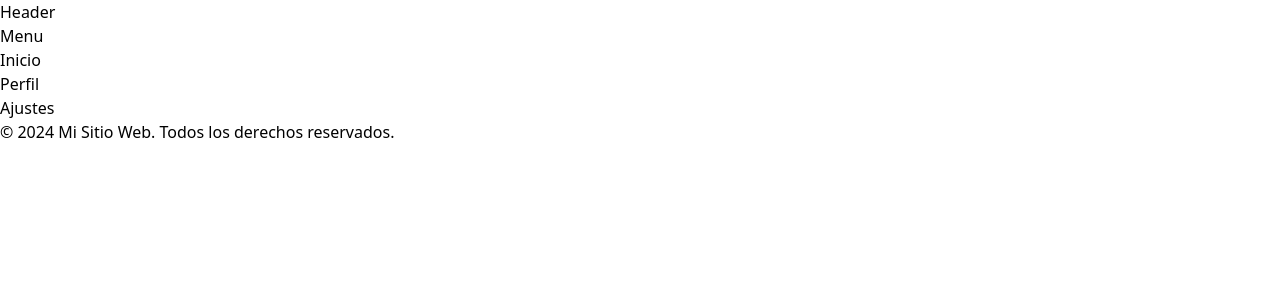
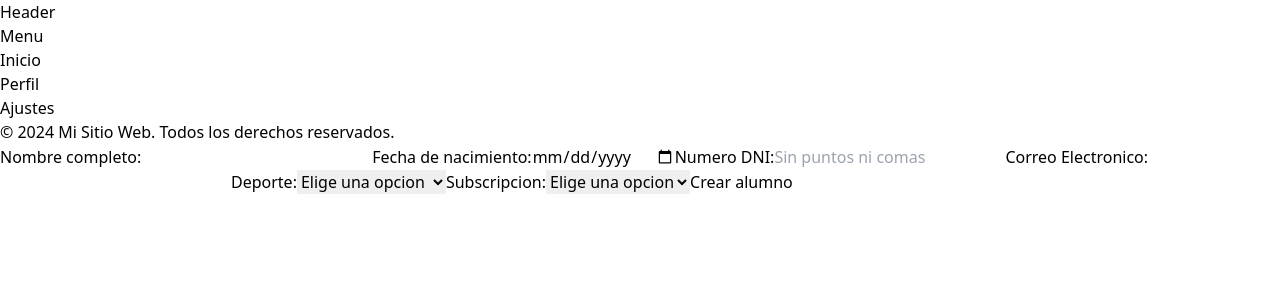
Before and after one commit to No-Country-simulation/s16-24-t-java-react, a React (Vite) app in the folder client/: page / in a window 1280 px wide. Shown: the top 300 px of the page. Built offline with nearby package versions, Linux system fonts and the light colour scheme.

Commit message:
created: 'createUser.jsx' without styles

```diff
--- a/client/src/App.jsx
+++ b/client/src/App.jsx
@@ -1,6 +1,8 @@
 import Home from "../src/components/home/home.jsx"; // Importa el componente home
 import axios from "axios";
 import "./App.css";
+
+import CreateUser from "./components/modals/createUser.jsx";
 
 axios.defaults.baseURL = "";
 
@@ -10,6 +12,8 @@ function App() {
 			<div className="App">
 				<Home /> {/* Renderiza el componente home */}
 			</div>
+
+			<CreateUser />
 		</>
 	);
 }
--- /dev/null
+++ b/client/src/components/modals/createUser.jsx
@@ -0,0 +1,149 @@
+import React, { useState } from 'react';
+import isEmail from 'validator/lib/isEmail';
+import axios from "axios"
+
+const deportes = [ //  actividades (esta hardcodeado)
+	{
+		id: "football1",
+		name: "Football Niños"
+	},
+	{
+		id: "football2",
+		name: "Football Adultos"
+	},
+	{
+		id: "natacion1",
+		name: "Natacion Niños"
+	},
+	{
+		id: "natacion2",
+		name: "Natacion Adultos"
+	},
+]
+
+const subscriptions = [
+	{
+		id: "mes",
+		name: "Mensual"
+	},
+	{
+		id: "trimestre",
+		name: "Trimestral"
+	},
+	{
+		id: "semestre",
+		name: "Semestral"
+	},
+	{
+		id: "anual",
+		name: "Anual"
+	},
+]
+const FormOption = ({ data }) => {
+	return (<option value={data.id}>{data.name}</option>)
+}
+
+const CreateUser = () => {
+
+	const [fullname, setFullname] = useState("");
+	const [birthDate, setBirthdate] = useState("");
+	const [dni, setDNI] = useState("");
+	const [email, setEmail] = useState("");
+	const [activity, setActivity] = useState("");
+	const [subscription, setSubscription] = useState("");
+
+	const onSubmit = async (e) => {
+		e.preventDefault()
+
+		console.log("Submit button!")
+		if (fullname.length >= 3 && birthDate.length >= 6 && dni.length >= 5 && isEmail(email) && activity.length >= 1 && subscription.length >= 1) {
+
+			console.log(fullname, birthDate, dni, email, activity, subscription)
+
+			const { data } = await axios.post("/api/endpoint/noseIDK", {
+				fullname,
+				birthDate,
+				dni,
+				email,
+				activity
+			}, {
+				headers: {
+					["Content-Type"]: "Application/json"
+				}
+			})
+
+			console.log("Estos datos devuelve el backend:")
+			console.log(data)
+		} else {
+			console.log("Hay datos que faltan por completar o se rellenaron mal")
+		}
+	}
+
+	const onChanged = (type, event) => {
+
+		const value = event.target.value
+		if (type == "email") {
+			if (isEmail(value)) {
+				console.log("email validado!")
+				setEmail(value)
+			} else {
+				setEmail("")
+			}
+		} else if (type == "birth") {
+			setBirthdate(value)
+		} else if (type == "dni" && value.length >= 5) {
+			setDNI(value)
+		} else if (type == "fullname") {
+			setFullname(value)
+		} else if (type == "activity") {
+			setActivity(value)
+		} else if (type == "subscription") {
+			setSubscription(value)
+		}
+
+
+	}
+
+	//
+	return (
+		<div className="absolute w-[200px] left-[35%] top-[35%]">
+			<form action="" method="post" id="createAlumno" className="flex flex-col">
+				<label htmlFor="fullName">{"Nombre completo:"}</label>
+				<input type="text" name="fullName" id="" required={true} onChange={(e) => onChanged("fullname", e)} />
+
+				<label htmlFor="birthDate">{"Fecha de nacimiento:"}</label>
+				<input type="date" name="birthDate" id="" required={true} onChange={(e) => onChanged("birth", e)} />
+
+				<label htmlFor="dni">{"Numero DNI:"}</label>
+				<input type="text" name="dni" id="" required={true} placeholder="Sin puntos ni comas" onChange={(e) => onChanged("dni", e)} />
+
+				<label htmlFor="email">{"Correo Electronico:"}</label>
+				<input type="text" name="email" id="" required={true} onChange={(e) => onChanged("email", e)} />
+
+				<label htmlFor="activity">{"Deporte:"}</label>
+				<select name="activity" id="" form="createAlumno" required={true} onChange={(e) => { onChanged("activity", e) }} defaultValue={"DEFAULT"}>
+					<option disabled value="DEFAULT">{"Elige una opcion"}</option>
+					{
+						deportes.map((element, key) => {
+							return <FormOption data={element} key={key} />
+						})
+					}
+				</select>
+
+				<label htmlFor="subscription">{"Subscripcion:"}</label>
+				<select name="subscription" id="" form="createAlumno" required={true} onChange={(e) => { onChanged("subscription", e) }} defaultValue={"DEFAULT"}>
+					<option disabled value="DEFAULT">{"Elige una opcion"}</option>
+					{
+						subscriptions.map((element, key) => {
+							return <FormOption data={element} key={key} />
+						})
+					}
+				</select>
+
+				<input type="submit" value="Crear alumno" onClick={onSubmit} />
+			</form>
+		</div>
+	)
+}
+
+export default CreateUser
```
